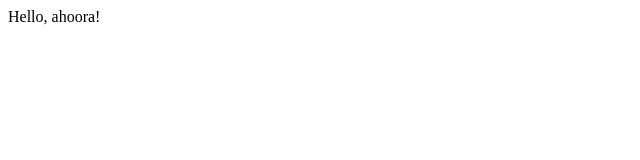
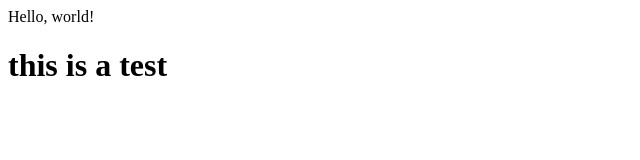
Before and after one commit to RtinFp/cs50w, a plain HTML site: page index.html in a window 1280 px wide. Shown: the whole page, without its empty margins (0-640 px from the left). Drawn offline with Linux system fonts and the light colour scheme.

Commit message:
include h1

```diff
--- a/index.html
+++ b/index.html
@@ -7,6 +7,7 @@
     <title>cs50w practicel</title>
 </head>
 <body>
-    Hello, ahoora!
+    Hello, world!
+    <h1>this is a test</h1>
 </body>
 </html>
```
